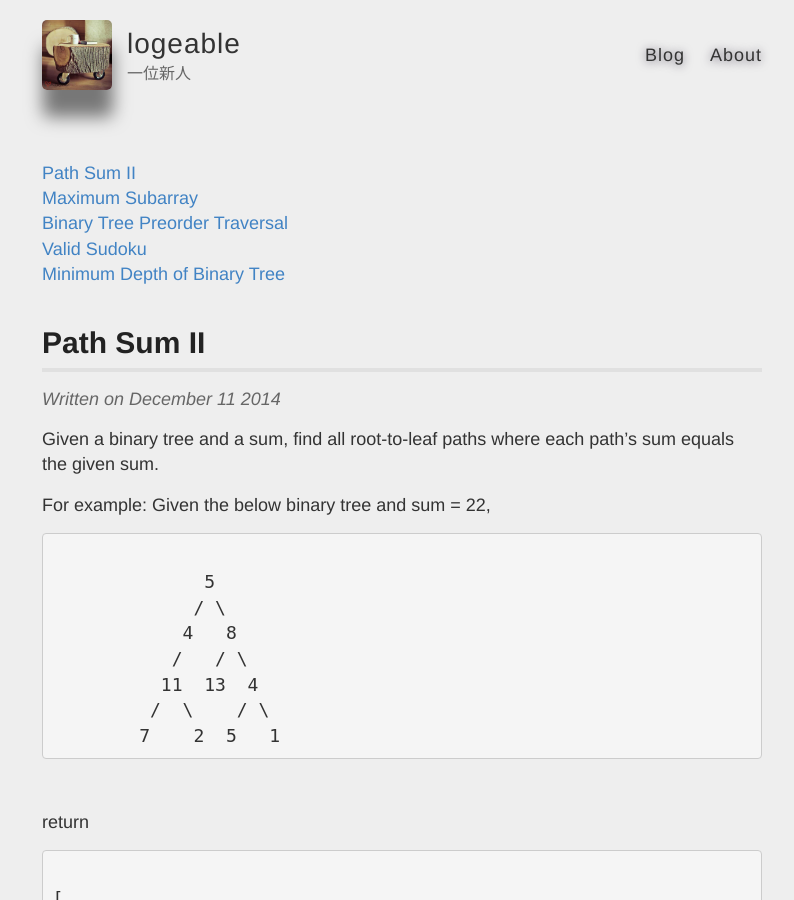
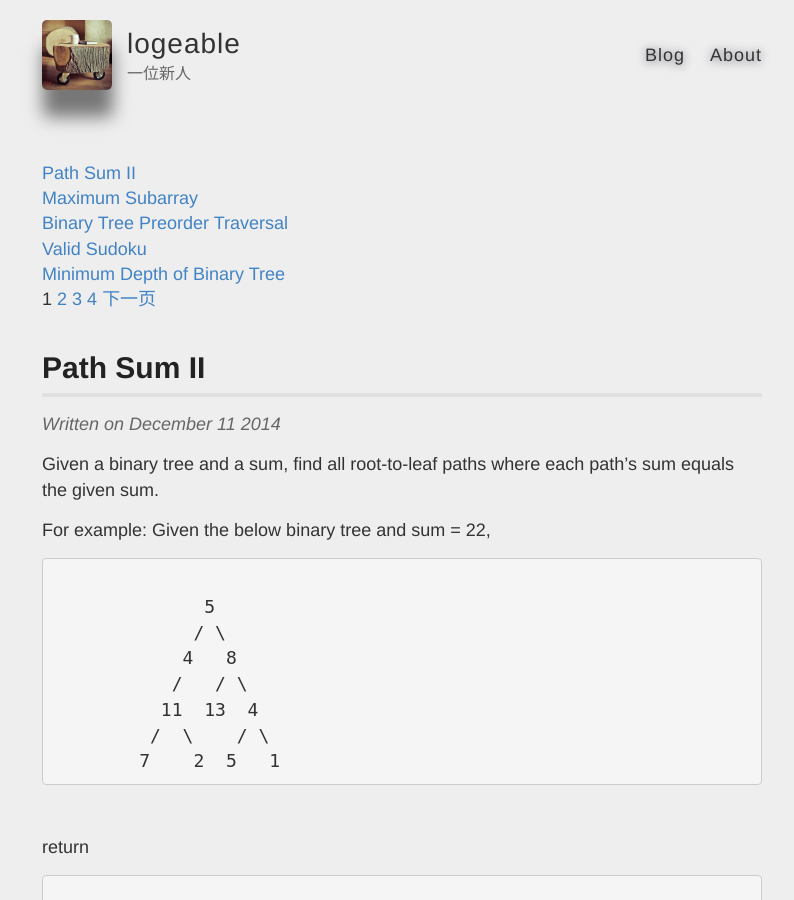
Before and after one commit to logeable/logeable.github.io, a Jekyll site: the page built from index.html, in a window 1280 px wide and 900 px high. Shown: the whole window, without its empty margins (238-1032 px from the left). Built offline with Jekyll 4.4.1, drawn with Linux system fonts in a browser that asks for light colours; Markdown is read by kramdown in place of the engine named in the settings; the list of posts is cut into pages by our own code.

Commit message:
Update index.html

```diff
--- a/index.html
+++ b/index.html
@@ -2,9 +2,26 @@
 layout: default
 ---
 <div class="paginator">
-	{% for post in paginator.posts %}
-		<a href="{{ post.url }}">{{ post.title }}</a></br>
-	{% endfor %}
+	{% if paginator.total_pages > 1 %}
+		{% if paginator.previous_page %}
+    			<a href="{{ paginator.previous_page_path | prepend: site.baseurl | replace: '//', '/' }}"上一页</a>
+		{% endif %}
+		{% for post in paginator.posts %}
+			<a href="{{ post.url }}">{{ post.title }}</a></br>
+		{% endfor %}
+		{% for page in (1..paginator.total_pages) %}
+    			{% if page == paginator.page %}
+      				<span class="active">{{ page }}</span>
+			{% elsif page == 1 %}
+				<a href="{{ '/index.html' | prepend: site.baseurl | replace: '//', '/' }}">{{ page }}</a>
+    			{% else %}
+      				<a href="{{ site.paginate_path | prepend: site.baseurl | replace: '//', '/' | replace: ':num', page }}">{{ page }}</a>
+    			{% endif %}
+		{% endfor %}
+		{% if paginator.next_page %}
+    			<a href="{{ paginator.next_page_path | prepend: site.baseurl | replace: '//', '/' }}">下一页</a>
+		{% endif %}
+	{% endif %}
 </div>
 <div class="posts">
   {% for post in site.posts %}
```
